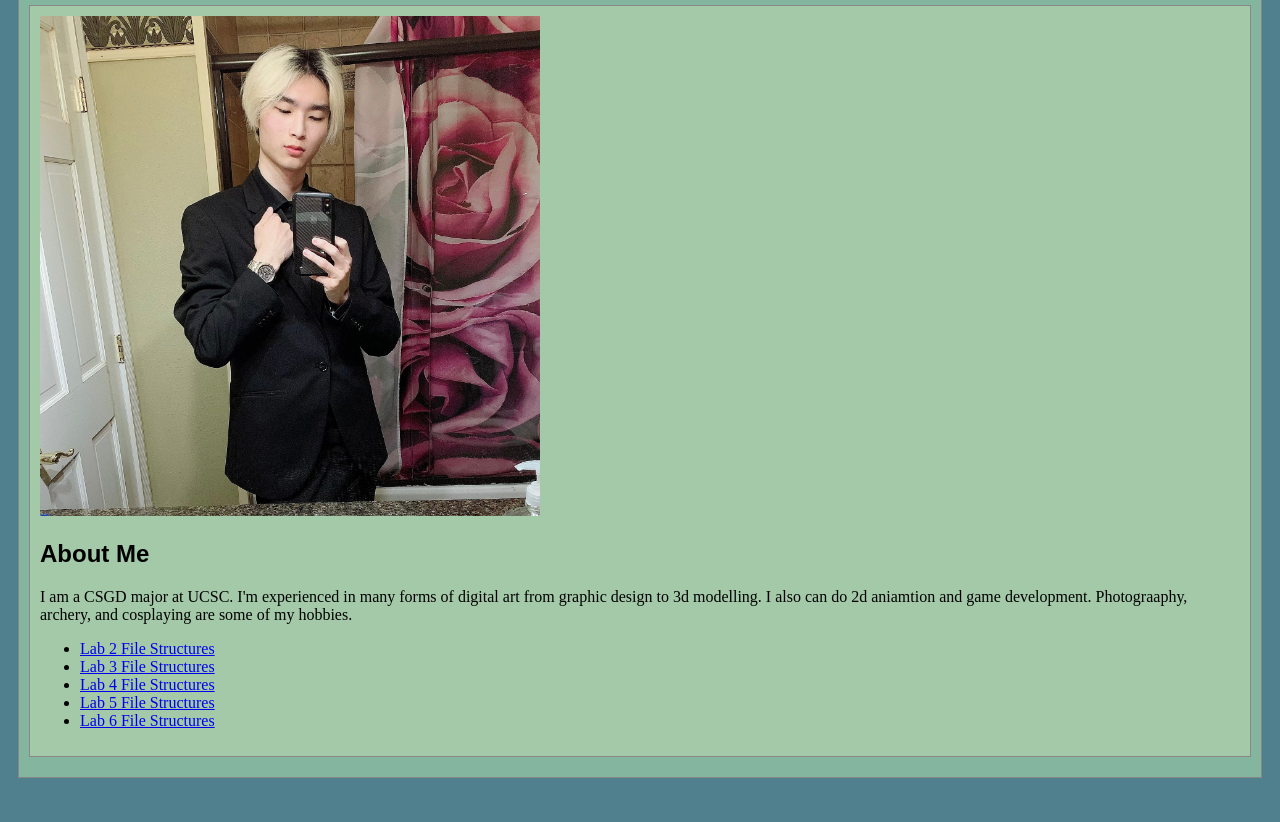
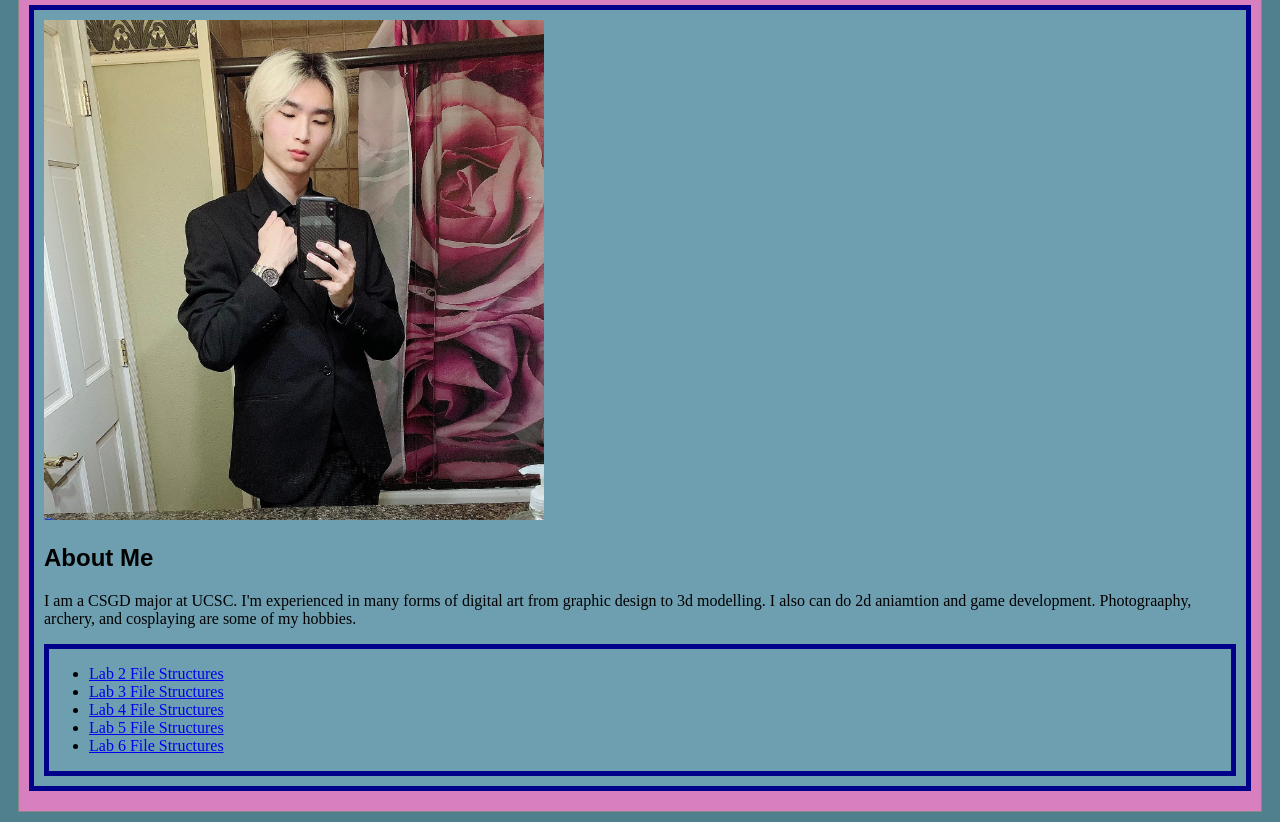
Before and after one commit to ShiriSoul/art101, a plain HTML site: page index.html in a window 1280 px wide. Shown: the part 106-928 px from the top of the page. Before the commit the page ends 894 px from the top, so only its background shows below. Drawn offline with Linux system fonts and the light colour scheme.

Commit message:
Lab 3 homepage customized
some customization to homepage

```diff
--- a/css/homepage.css
+++ b/css/homepage.css
@@ -3,3 +3,18 @@
 #my-portrait {
   width: 500px;
 }
+
+.minor-section {
+  border: solid 5px darkblue;
+  background-color: rgb(110, 159, 176);
+}
+
+#section2 {
+  border: solid 5px darkblue;
+  background-color: rgb(110, 159, 176);
+}
+
+#content {
+  background-color: rgb(216, 127, 192);
+
+}
--- a/index.html
+++ b/index.html
@@ -27,6 +27,7 @@
 					<img id="my-portrait" src="img/selfie.jpg"/>
 					<h2>About Me</h2>
 					<p>I am a CSGD major at UCSC. I'm experienced in many forms of digital art from graphic design to 3d modelling. I also can do 2d aniamtion and game development. Photograaphy, archery, and cosplaying are some of my hobbies.</p>
+		<section id="section2">
 					<div>
 						<ul>
 							<li>
@@ -49,6 +50,7 @@
 			</div>
 
 		</section>
+		</section>
 		<nav id="links">
 			<!-- Put links to labs here. -->
 		</nav>
```
Also changed, not shown: lab3/img/dasdasdasda.JPG (renamed from lab3/img/screenshotfilestructure.jpg).
